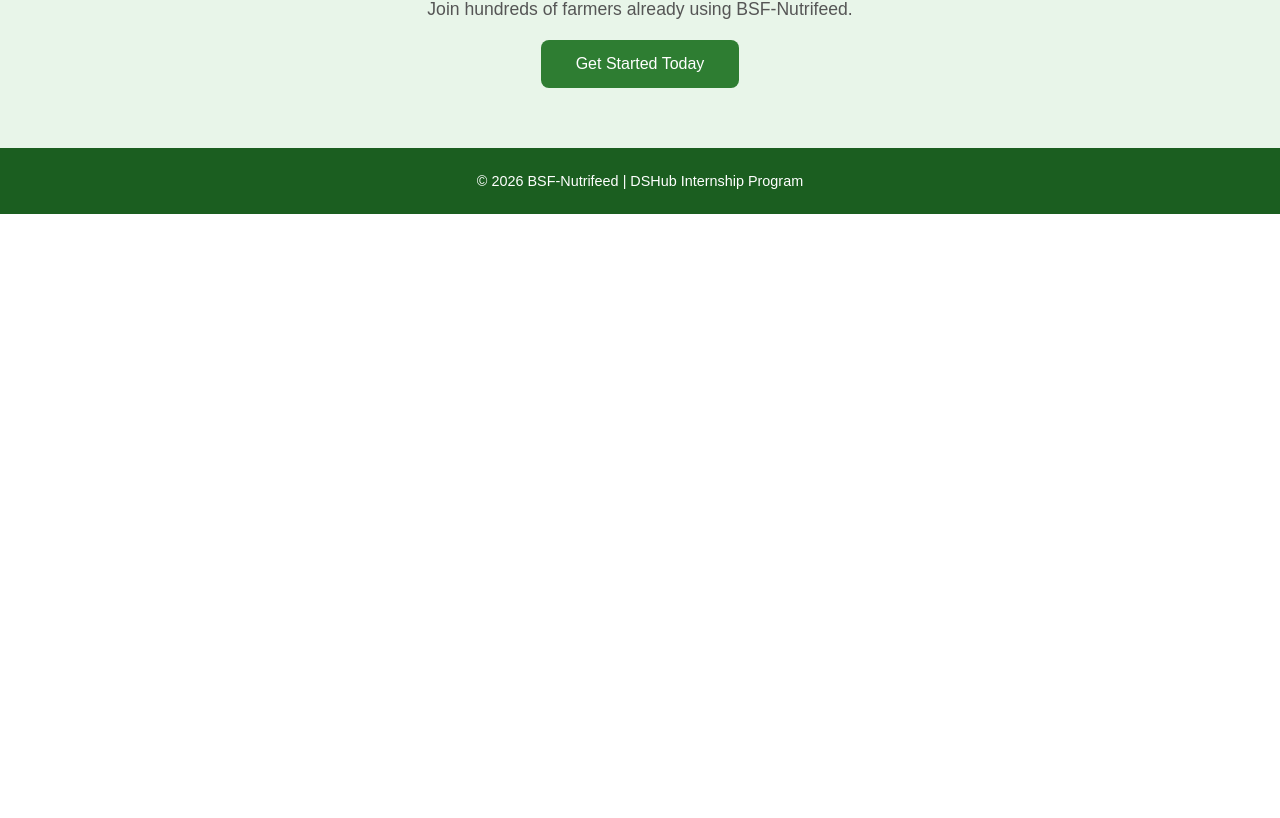
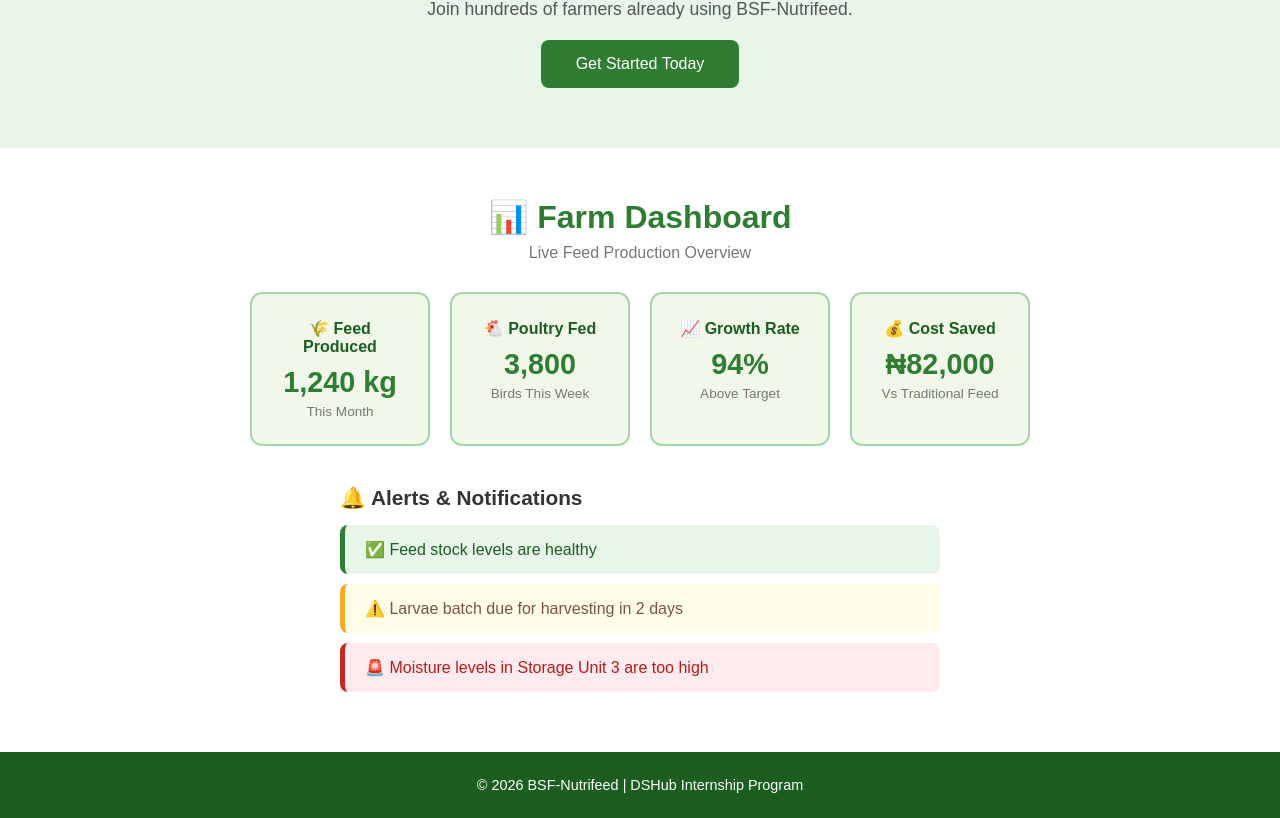
Before and after one commit to naomiakinleye-hash/nutrifeed-app, a React (Create React App) app: page / in a window 1280 px wide. Shown: the part 850-1668 px from the top of the page. Before the commit the page ends 1064 px from the top, so only its background shows below. Built offline with nearby package versions, Linux system fonts and the light colour scheme.

Commit message:
added dashboard component with metrics and alerts

```diff
--- a/src/App.js
+++ b/src/App.js
@@ -1,4 +1,6 @@
 import './App.css';
+import './App.css';
+import Dashboard from './components/Dashboard';
 
 function App() {
   return (
@@ -50,6 +52,11 @@ function App() {
         <button className="cta-button">Get Started Today</button>
       </section>
 
+{/* DASHBOARD */}
+      <Dashboard />
+
+      {/* FOOTER */}
+
       {/* FOOTER */}
       <footer className="footer">
         <p>© 2026 BSF-Nutrifeed | DSHub Internship Program</p>
--- /dev/null
+++ b/src/components/Dashboard.css
@@ -0,0 +1,100 @@
+/* DASHBOARD CONTAINER */
+.dashboard {
+  padding: 50px 20px;
+  max-width: 900px;
+  margin: 0 auto;
+  text-align: center;
+}
+
+.dashboard h2 {
+  font-size: 2rem;
+  color: #2e7d32;
+  margin-bottom: 8px;
+}
+
+.dashboard-subtitle {
+  color: #777;
+  margin-bottom: 30px;
+  font-size: 1rem;
+}
+
+/* METRIC CARDS */
+.metrics {
+  display: flex;
+  flex-wrap: wrap;
+  gap: 20px;
+  justify-content: center;
+  margin-bottom: 40px;
+}
+
+.metric-card {
+  background-color: #f1f8e9;
+  border: 2px solid #a5d6a7;
+  border-radius: 12px;
+  padding: 25px 20px;
+  width: 180px;
+}
+
+.metric-card h3 {
+  font-size: 1rem;
+  color: #1b5e20;
+  margin-bottom: 10px;
+}
+
+.metric-number {
+  font-size: 1.8rem;
+  font-weight: bold;
+  color: #2e7d32;
+  margin-bottom: 5px;
+}
+
+.metric-label {
+  font-size: 0.85rem;
+  color: #777;
+}
+
+/* ALERTS */
+.alerts {
+  text-align: left;
+  max-width: 600px;
+  margin: 0 auto;
+}
+
+.alerts h3 {
+  font-size: 1.3rem;
+  color: #333;
+  margin-bottom: 15px;
+}
+
+.alert {
+  padding: 15px 20px;
+  border-radius: 8px;
+  margin-bottom: 10px;
+  font-size: 1rem;
+}
+
+.alert-green {
+  background-color: #e8f5e9;
+  border-left: 5px solid #2e7d32;
+  color: #1b5e20;
+}
+
+.alert-yellow {
+  background-color: #fffde7;
+  border-left: 5px solid #f9a825;
+  color: #795548;
+}
+
+.alert-red {
+  background-color: #ffebee;
+  border-left: 5px solid #c62828;
+  color: #b71c1c;
+}
+
+/* MOBILE */
+@media (max-width: 600px) {
+  .metrics {
+    flex-direction: column;
+    align-items: center;
+  }
+}
--- /dev/null
+++ b/src/components/Dashboard.js
@@ -0,0 +1,61 @@
+import './Dashboard.css';
+
+function Dashboard() {
+  return (
+    <div className="dashboard">
+
+      <h2>📊 Farm Dashboard</h2>
+      <p className="dashboard-subtitle">Live Feed Production Overview</p>
+
+      {/* METRIC CARDS */}
+      <div className="metrics">
+
+        <div className="metric-card">
+          <h3>🌾 Feed Produced</h3>
+          <p className="metric-number">1,240 kg</p>
+          <p className="metric-label">This Month</p>
+        </div>
+
+        <div className="metric-card">
+          <h3>🐔 Poultry Fed</h3>
+          <p className="metric-number">3,800</p>
+          <p className="metric-label">Birds This Week</p>
+        </div>
+
+        <div className="metric-card">
+          <h3>📈 Growth Rate</h3>
+          <p className="metric-number">94%</p>
+          <p className="metric-label">Above Target</p>
+        </div>
+
+        <div className="metric-card">
+          <h3>💰 Cost Saved</h3>
+          <p className="metric-number">₦82,000</p>
+          <p className="metric-label">Vs Traditional Feed</p>
+        </div>
+
+      </div>
+
+      {/* ALERTS SECTION */}
+      <div className="alerts">
+        <h3>🔔 Alerts & Notifications</h3>
+
+        <div className="alert alert-green">
+          ✅ Feed stock levels are healthy
+        </div>
+
+        <div className="alert alert-yellow">
+          ⚠️ Larvae batch due for harvesting in 2 days
+        </div>
+
+        <div className="alert alert-red">
+          🚨 Moisture levels in Storage Unit 3 are too high
+        </div>
+
+      </div>
+
+    </div>
+  );
+}
+
+export default Dashboard;
```
